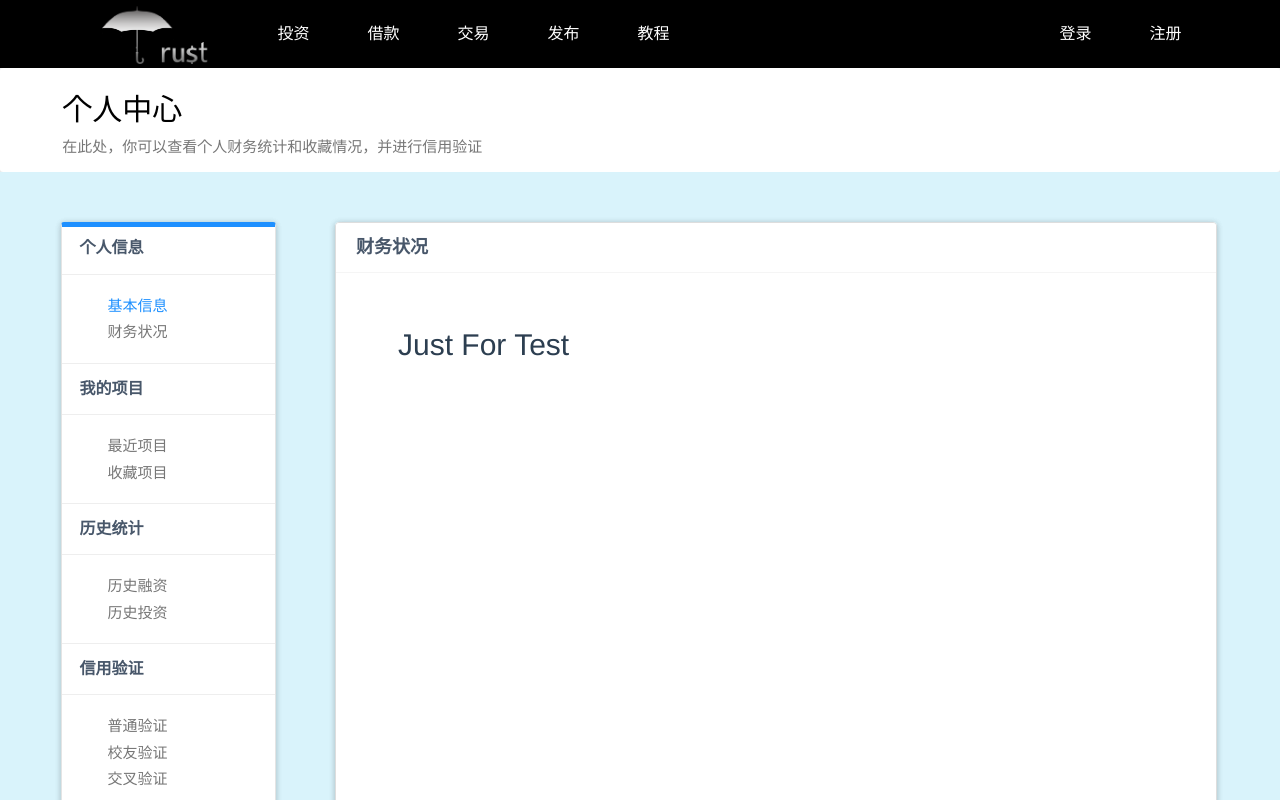
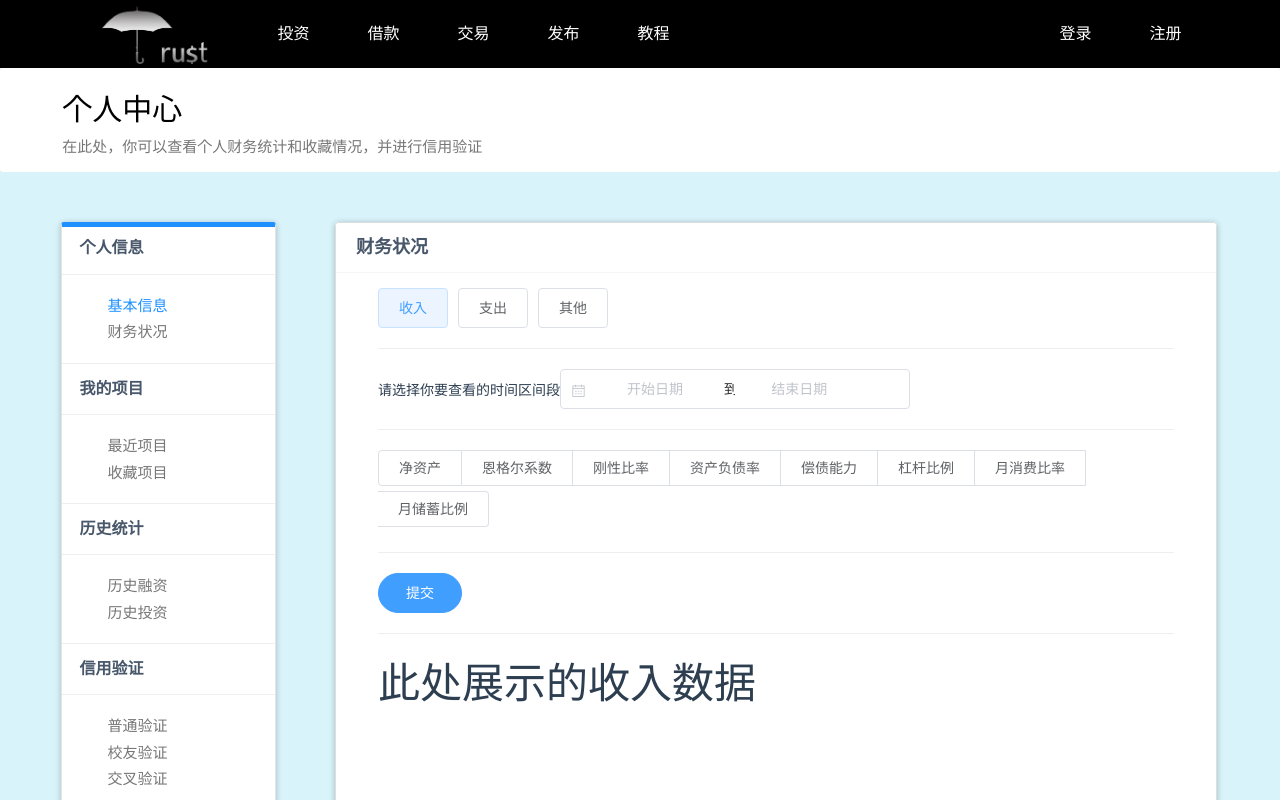
Before and after one commit to NJU-Trust/FrontEnd, a Vue app: page /UserSpace/FinancialStanding in a window 1280 px wide. Shown: the top 800 px of the page. Built offline with nearby package versions, Linux system fonts and the light colour scheme.

Commit message:
FinancialStanding.vue

```diff
--- a/src/pages/FinancialStanding.vue
+++ b/src/pages/FinancialStanding.vue
@@ -1,7 +1,55 @@
 <template>
   <personalCenter paneltitle="财务状况">
     <div>
-      <h2 style="padding: 20px"> Just For Test</h2>
+      <div class="chooseButton">
+        <el-row>
+          <el-button id="income_btn" @click="change_income" autofocus="true" >收入</el-button>
+          <el-button id="outcome_btn" @click="change_outcome">支出</el-button>
+          <el-button id="othercome_btn" @click="change_othercome">其他</el-button>
+        </el-row>
+      </div>
+      <hr/>
+      <div class="FinDateChoice">
+        <div class="block">
+          <span class="demonstration">请选择你要查看的时间区间段</span>
+          <el-date-picker
+            v-model="value7"
+            type="daterange"
+            align="right"
+            unlink-panels
+            range-separator="到"
+            start-placeholder="开始日期"
+            end-placeholder="结束日期"
+            :picker-options="pickerOptions2">
+          </el-date-picker>
+        </div>
+      </div>
+      <hr/>
+      <div class="LevelTwoIndex" id="leveltwoindex">
+        <div>
+          <div style="margin-top: 20px">
+            <el-checkbox-group v-model="checkboxGroup2" size="medium">
+              <el-checkbox-button v-for="indexA in indexAs" :label="indexA" :key="indexA">{{indexA}}</el-checkbox-button>
+            </el-checkbox-group>
+          </div>
+        </div>
+      </div>
+      <hr/>
+      <div style="text-align: justify">
+        <el-button type="primary" round>&nbsp;提交&nbsp;</el-button>
+      </div>
+      <hr/>
+      <div class="LevelOneIndex" id="leveloneindex">
+        <div class="class_income" id="id_class_income">
+          <p style="font-size: 3em;">此处展示{{value7.toString()}}的收入数据</p>
+        </div>
+        <div class="class_outcome" id="id_class_outcome" style="display: none">
+          <p style="font-size: 3em">此处展示{{value7.toString()}}的支出数据</p>
+        </div>
+        <div class="class_othercome"id="id_class_othercome" style="display: none">
+          <p style="font-size: 3em">此处展示{{value7.toString()}}的其他数据</p>
+        </div>
+      </div>
     </div>
   </personalCenter>
 </template>
@@ -9,9 +57,64 @@
 <script>
   import personalCenter from "../components/personalCenter";
 
+  const indexAOptions = ['净资产', '恩格尔系数', '刚性比率', '资产负债率','偿债能力','杠杆比例','月消费比率','月储蓄比例'];
+
   export default {
   name:"FinancialStanding",
-    components: {personalCenter}
+    components: {personalCenter},
+    methods:{
+      change_income(){
+        document.getElementById("id_class_income").style.display = "inline";
+        document.getElementById("id_class_outcome").style.display = "none";
+        document.getElementById("id_class_othercome").style.display = "none";
+      },
+      change_outcome(){
+        document.getElementById("id_class_income").style.display = "none";
+        document.getElementById("id_class_outcome").style.display = "inline";
+        document.getElementById("id_class_othercome").style.display = "none";
+      },
+      change_othercome(){
+        document.getElementById("id_class_income").style.display = "none";
+        document.getElementById("id_class_outcome").style.display = "none";
+        document.getElementById("id_class_othercome").style.display = "inline";
+      },
+    },
+    data() {
+      return {
+        pickerOptions2: {
+          shortcuts: [{
+            text: '最近一周',
+            onClick(picker) {
+              const end = new Date();
+              const start = new Date();
+              start.setTime(start.getTime() - 3600 * 1000 * 24 * 7);
+              picker.$emit('pick', [start, end]);
+            }
+          }, {
+            text: '最近一个月',
+            onClick(picker) {
+              const end = new Date();
+              const start = new Date();
+              start.setTime(start.getTime() - 3600 * 1000 * 24 * 30);
+              picker.$emit('pick', [start, end]);
+            }
+          }, {
+            text: '最近三个月',
+            onClick(picker) {
+              const end = new Date();
+              const start = new Date();
+              start.setTime(start.getTime() - 3600 * 1000 * 24 * 90);
+              picker.$emit('pick', [start, end]);
+            }
+          }]
+        },
+        // value6: '',
+        value7: '',
+        checkboxGroup2: ['上海'],
+        indexAs: indexAOptions
+      };
+    }
   }
 
+
 </script>
```
